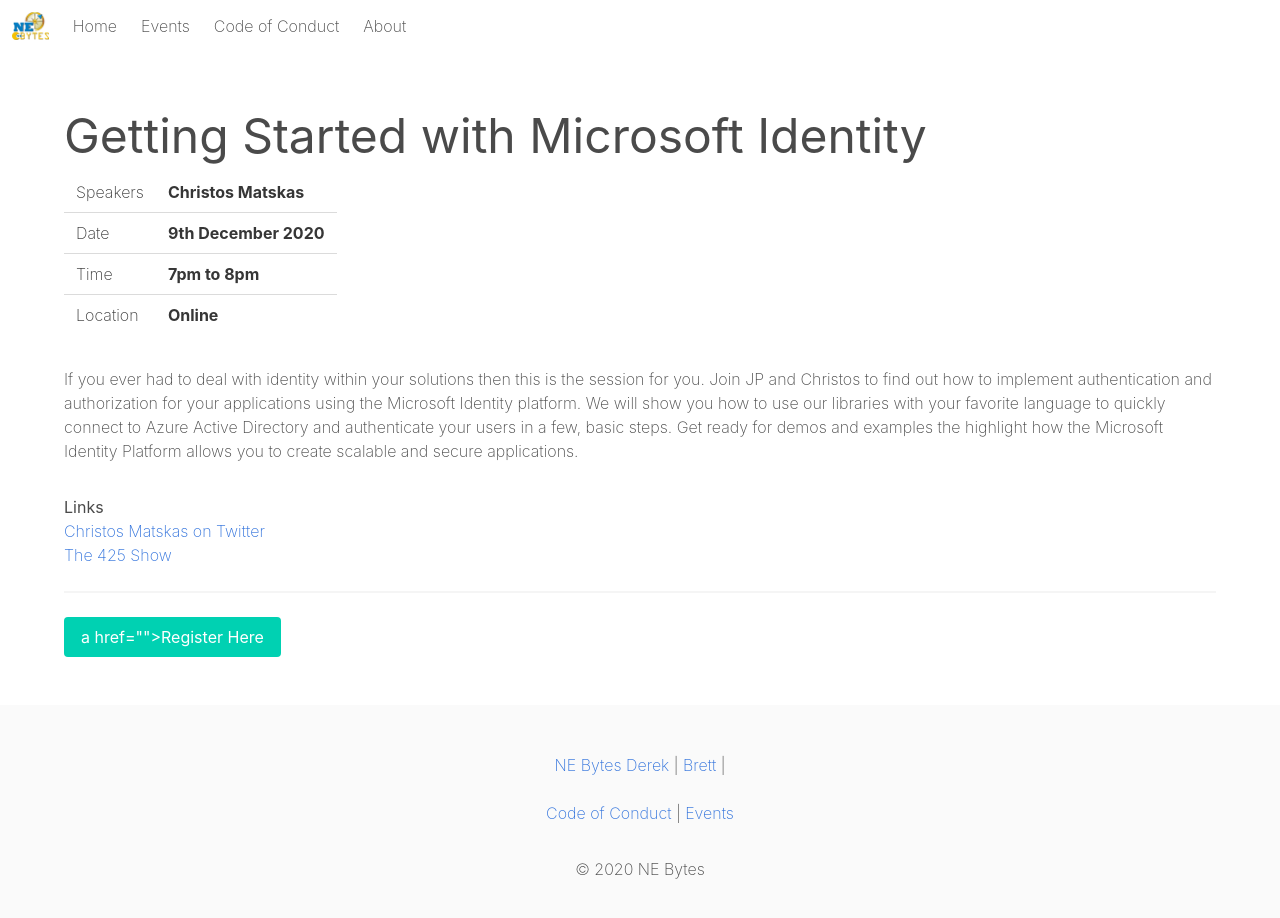
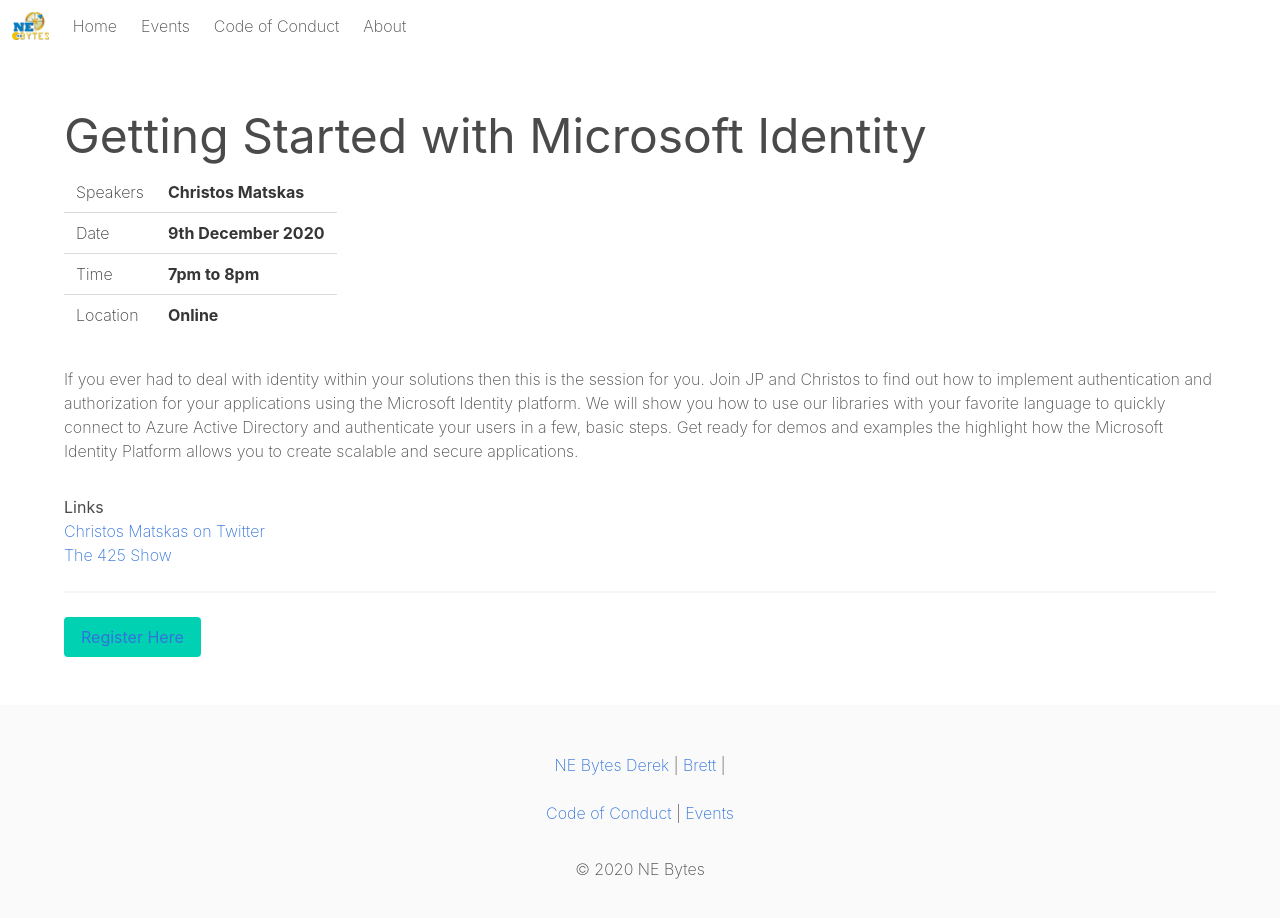
Before and after one commit to ne-bytes/ne-bytes.github.io, a Jekyll site: the page built from _posts/2020-12-09-getting-started-with-microsoft-identity.md, in a window 1280 px wide and 1009 px high. Shown: the top 918 px of the window. Built offline with Jekyll 4.4.1, drawn with Linux system fonts in a browser that asks for light colours.

Commit message:
Update event.html

```diff
--- a/_layouts/event.html
+++ b/_layouts/event.html
@@ -27,7 +27,7 @@
 {{ content }}
     <hr />
       {%if page.register %}
-      <button class="button is-primary">a href="{{ page.event }}">Register Here</a></button>
+      <button class="button is-primary"><a href="{{ page.event }}">Register Here</a></button>
       {% endif %}
   </div>
 </section>
```
